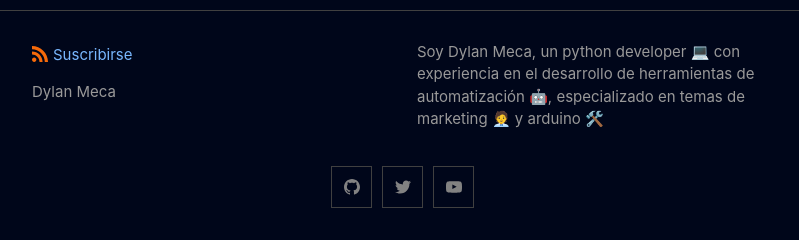
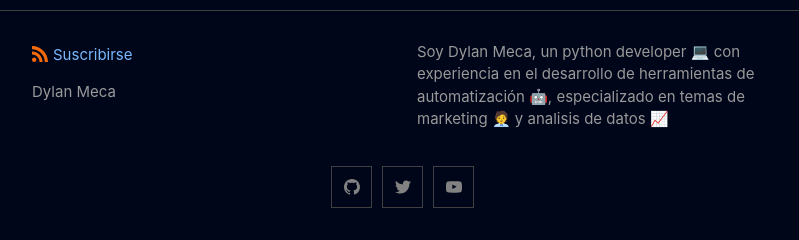
Before and after one commit to dylanmeca/dylanmeca.github.io, a Jekyll site: the page built from index.html, in a window 1280 px wide and 900 px high, scrolled down 4776 px. Shown: the part 657-897 px from the top of the window, without its empty margins (238-1037 px from the left). Built offline with Jekyll 4.4.1, drawn with Linux system fonts in a browser that asks for light colours; the list of posts is cut into pages by our own code.

Commit message:
Update _config.yml

```diff
--- a/_config.yml
+++ b/_config.yml
@@ -1,5 +1,5 @@
 title: Dylan Meca
-description: Soy Dylan Meca, un python developer 💻 con experiencia en el desarrollo de herramientas de automatización 🤖, especializado en temas de marketing 🧑‍💼 y arduino 🛠️
+description: Soy Dylan Meca, un python developer 💻 con experiencia en el desarrollo de herramientas de automatización 🤖, especializado en temas de marketing 🧑‍💼 y analisis de datos 📈
 author:
   name: Dylan Meca
   email:
```
